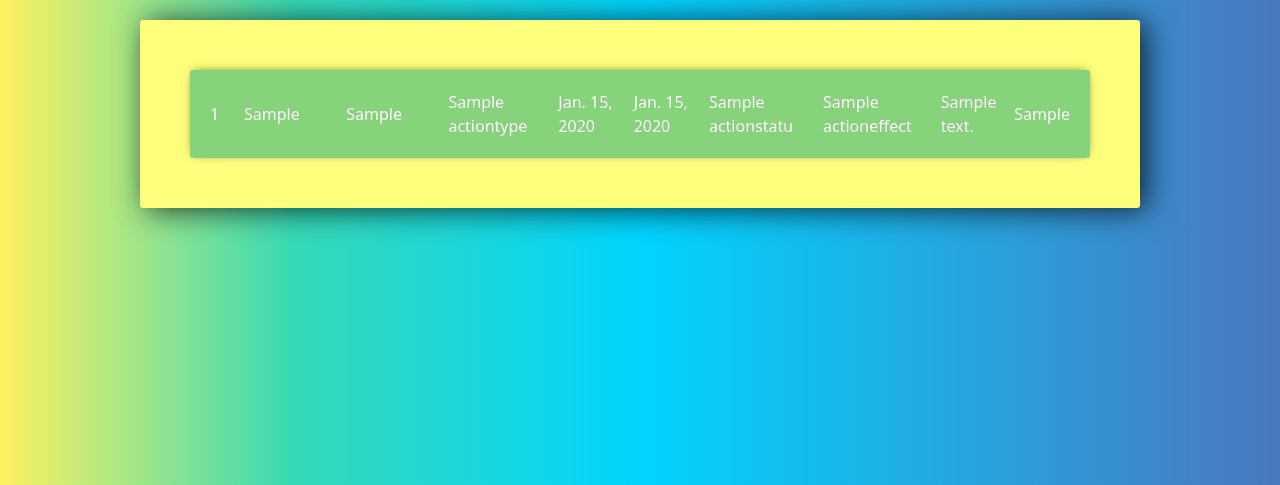
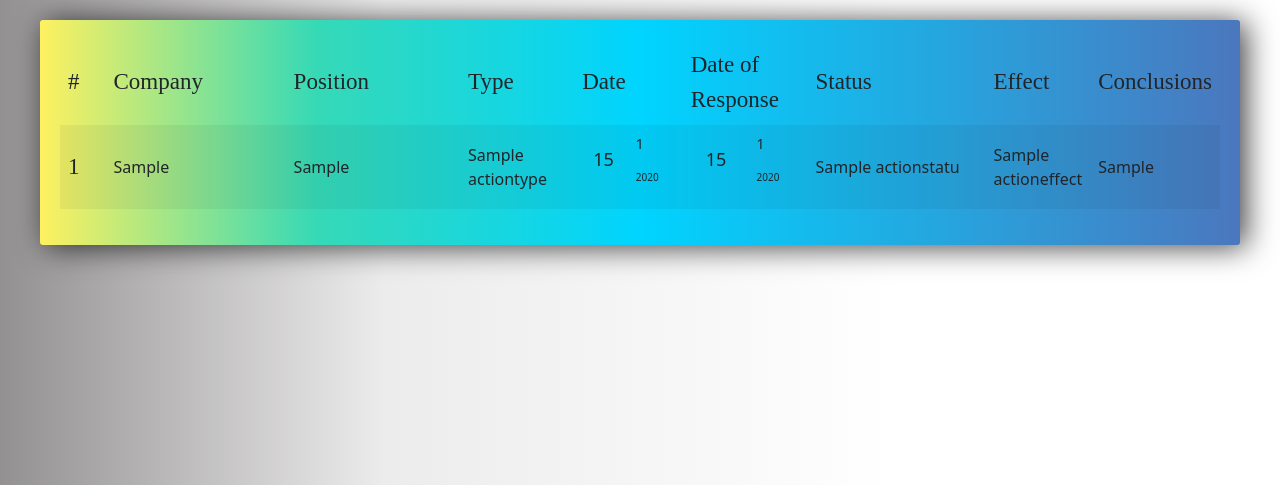
Before and after one commit to DorotaChroboczek/Inspector_Job, a Django app: page / in a window 1280 px wide. Shown: the top 485 px of the page. Run offline with Django 3.2, Linux system fonts and the light colour scheme; tables that the repository leaves empty hold one stand-in row (values such as "Sample post").

Commit message:
in_progress: implement table

```diff
--- a/action_tracker/templates/actions.html
+++ b/action_tracker/templates/actions.html
@@ -1,42 +1,94 @@
 {% extends "main.html" %}
-
 {% block title %}Actions{% endblock %}
 {% block content %}
 
-    <div class="center-column">
+    <div class="column">
 
         {% if actions %}
+            <div class="table-responsive">
+                <table class="table table-striped table-hover table-borderless align-middle caption-top table-responsive">
+{#                    <caption>List of your actions</caption>#}
 
-            <div class="item-list">
+                    <thead class="thead-dark">
+                        <tr>
+                            <th scope="col" class="item-no">#</th>
+                            <th scope="col" class="item-company">Company</th>
+                            <th scope="col" class="item-position">Position</th>
+                            <th scope="col" class="item-type">Type</th>
+                            <th scope="col" class="item-date">Date</th>
+                            <th scope="col" class="item-res-time">Date of Response</th>
+                            <th scope="col" class="item-status">Status</th>
+                            <th scope="col" class="item-effect">Effect</th>
+{#                            <th scope="col" class="item-comment">Comment</th>#}
+                            <th scope="col" class="item-conclusions">Conclusions</th>
+                        </tr>
+                    </thead>
 
-                {% for action in object_list %}
-                    <div class="item-row">
-                        <div class="item-no">{{ forloop.counter }}</div>
-                        <div class="item-company">{{ action.company }}</div>
-                        <div class="item-position">{{ action.position }}</div>
-                        <div class="item-type">{{ action.type }}</div>
-                        <div class="item-date">{{ action.date }}</div>
-                        <div class="item-res-time">{{ action.response_time }}</div>
-                        <div class="item-status">{{ action.status }}</div>
-                        <div class="item-effect">{{ action.effect }}</div>
+                    <tbody>
+                        {% for action in object_list %}
+                        <tr>
+                            <th scope="row">{{ forloop.counter }}</th>
+                            <td class="item-company">{{ action.company }}</td>
+                            <td class="item-position">{{ action.position }}</td>
+                            <td class="item-type">{{ action.type }}</td>
 
-                        {% if action.comment is None %}
-                            <div class="item-comment">Add comment</div>
-                        {% else %}
-                            <div class="item-comment">{{ action.comment }}</div>
-                        {% endif %}
+                            <td class="item-date">
+                                <div class="date-box">
+                                    <div class="day">
+                                        <p>{{ action.date.day }}</p>
+                                    </div>
+                                    <div class="month-year">
+                                        <div class="month">
+                                            <p>{{ action.date.month }}</p>
+                                        </div>
+                                        <div class="year">
+                                            <p>{{ action.date.year }}</p>
+                                        </div>
+                                    </div>
 
-                        {% if action.conclusions is None %}
-                            <div class="item-conclusions">Add conclusions</div>
-                        {% else %}
-                            <div class="item-conclusions">{{ action.conclusions }}</div>
-                        {% endif %}
-                    </div>
-                {% endfor %}
+                                </div>
+                            </td>
 
+                            <td class="item-res-time">
+                                <div class="date-box">
+                                    <div class="day">
+                                        <p>{{ action.response_time.day }}</p>
+                                    </div>
+                                    <div class="month-year">
+                                        <div class="month">
+                                            <p>{{ action.response_time.month }}</p>
+                                        </div>
+                                        <div class="year">
+                                            <p>{{ action.response_time.year }}</p>
+                                        </div>
+                                    </div>
+                                </div>
+                            </td>
+
+                            <td class="item-status">{{ action.status }}</td>
+                            <td class="item-effect">{{ action.effect }}</td>
+{#                            <td class="item-comment">#}
+{#                                {%  if action.comment is None %}#}
+{#                                Add comment#}
+{#                                {%  else %}#}
+{#                                {{ action.comment }}#}
+{#                                {%  endif %}#}
+{#                            </td>#}
+                            <td class="item-conclusions">
+                                {%  if action.conclusions is None %}
+                                Add conclusions
+                                {%  else %}
+                                {{ action.conclusions }}
+                                {%  endif %}
+                            </td>
+                        </tr>
+                        {% endfor %}
+                    </tbody>
+                </table>
             </div>
+
         {% else %}
-            <p>You have no actions...</p>
+            <p class="text-center">You have no actions...</p>
         {% endif %}
 
     </div>
--- a/static/css/base.css
+++ b/static/css/base.css
@@ -1,14 +1,18 @@
 body {
+    background: linear-gradient(
+            90deg, rgba(146, 144, 144, 1) 0%,
+            rgba(237, 236, 236, 1) 30%,
+            rgba(255, 255, 255, 1) 70%);
+}
+
+.column {
     background: rgb(54,217,182);
     background: linear-gradient(
             90deg, rgba(254, 241, 96, 1) 0% ,
             rgba(54,217,182,1) 23%,
             rgba(0,212,255,1) 50%,
             rgba(75, 119, 190, 1) 100%);
-}
-
-.center-column {
-    width:1000px;
+    width:1200px;
     margin: 20px auto;
     padding:20px;
     /* background-color: rgb(240, 179, 65); */
@@ -42,26 +46,84 @@ body {
     box-shadow: 0px -1px 10px -4px rgba(0,0,0,0.75);
 }
 
-.item-no {
+/*.table-responsive {*/
+/*    margin-bottom: 10px;*/
+/*}*/
+
+
+/*table, th, td {*/
+/*    border: 1px solid black;*/
+/*}*/
+
+table {
+    width: 100%;
+}
+
+th {
+    align-content: center;
+    font-family: "Segoe UI Black";
+    font-size: 23px;
+    font-weight: 500;
+    justify-content: space-between;
+}
+
+th.item-no {
     width: 5%;
 }
 
-.item-company {
-    width: 15%;
+th.item-type {
+    width: 11%;
 }
 
-.item-position {
-    width: 15%;
+th.item-date, th.item-res-time {
+    width: 12%;
 }
 
-.item-type .item-status .item-effect {
-    width: 5%;
+th.item-company, th.item-position {
+    width: 20%;
+    /*width: 35%;*/
 }
 
-.item-date .item-res-time {
-    width: 5%;
+th.item-status, th.item-effect{
+    width: 20%;
 }
 
-.item-comment .item-conclusions {
-    width: 20%;
+
+th.item-comment, th.item-conclusions {
+    word-wrap: break-word;
 }
+
+
+.date-box {
+    display: flex;
+    align-items: center;
+    justify-content: space-around;
+}
+
+.day > p {
+    font-size: 18px;
+    font-weight: 400;
+}
+
+.month > p {
+    font-size: 14px;
+    font-weight: 300;
+}
+
+.year > p {
+    font-size: 10px;
+    font-weight: 200;
+}
+
+.month-year {
+    align-items: center;
+    margin-right: 5px;
+}
+
+.month {
+    margin-bottom: 4px;
+}
+
+.year {
+    margin-bottom: 4px;
+}
```
